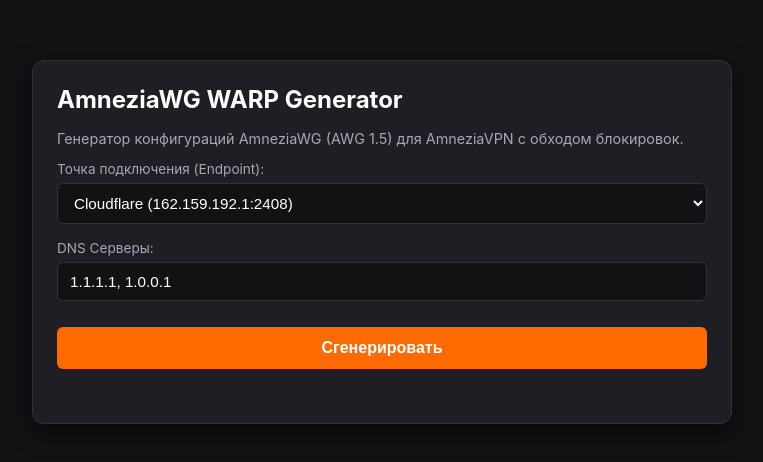
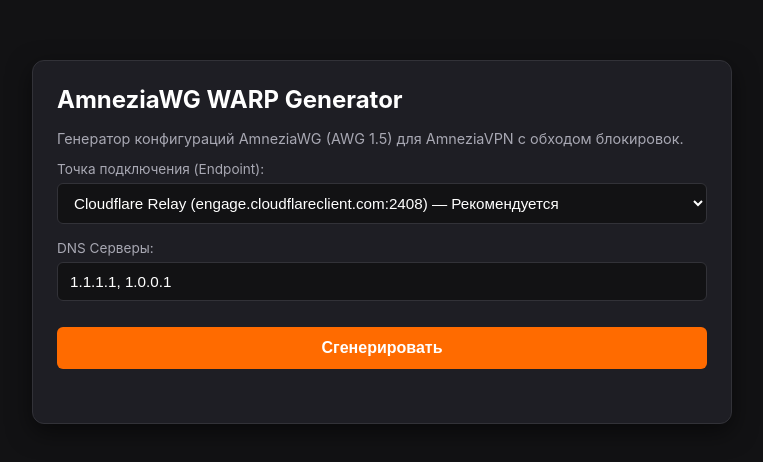
Before and after one commit to kirushadoza2004/warpgenwebcollection, a website: page public/index.html in a window 1280 px wide. Shown: the part 158-620 px from the top of the page, without its empty margins (258-1021 px from the left). Drawn offline with Linux system fonts and the light colour scheme.

Commit message:
Add new Cloudflare endpoints to index.html

```diff
--- a/public/index.html
+++ b/public/index.html
@@ -118,11 +118,13 @@
     <div class="field">
         <label for="endpoint">Точка подключения (Endpoint):</label>
         <select id="endpoint">
-            <option value="162.159.192.1:2408">Cloudflare (162.159.192.1:2408)</option>
-            <option value="162.159.193.1:2408">Cloudflare Alt (162.159.193.1:2408)</option>
-            <option value="188.114.96.1:2408">Cloudflare IPv4 (188.114.96.1:2408)</option>
-            <option value="162.159.193.5:500">Cloudflare Port 500</option>
-            <option value="custom">Свой IP:Port</option>
+            <option value="engage.cloudflareclient.com:2408">Cloudflare Relay (engage.cloudflareclient.com:2408) — Рекомендуется</option>
+            <option value="162.159.192.1:2408">Cloudflare IP 1 (162.159.192.1:2408)</option>
+            <option value="162.159.192.1:500">Cloudflare Port 500 (162.159.192.1:500)</option>
+            <option value="162.159.192.1:4500">Cloudflare Port 4500 (162.159.192.1:4500)</option>
+            <option value="162.159.193.1:2408">Cloudflare IP 2 (162.159.193.1:2408)</option>
+            <option value="188.114.96.1:2408">Cloudflare Alt IP (188.114.96.1:2408)</option>
+            <option value="custom">Указать свой IP:Port</option>
         </select>
     </div>
 
```
